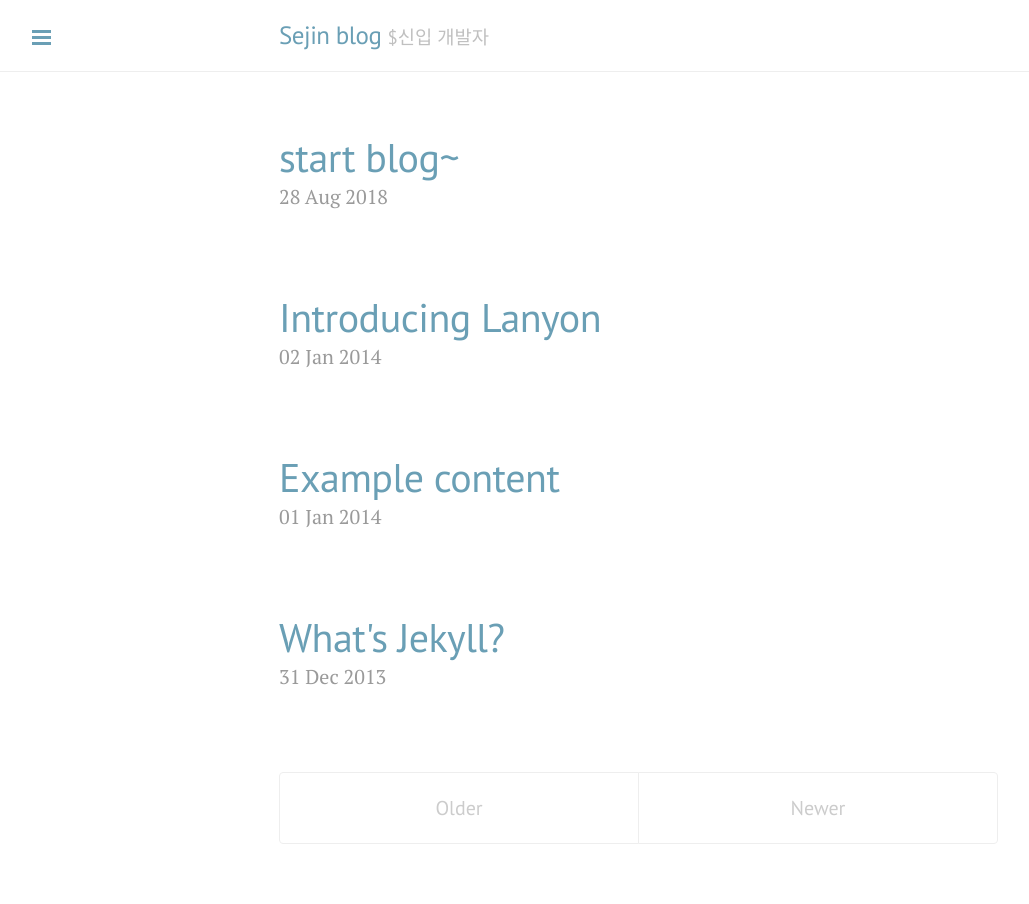
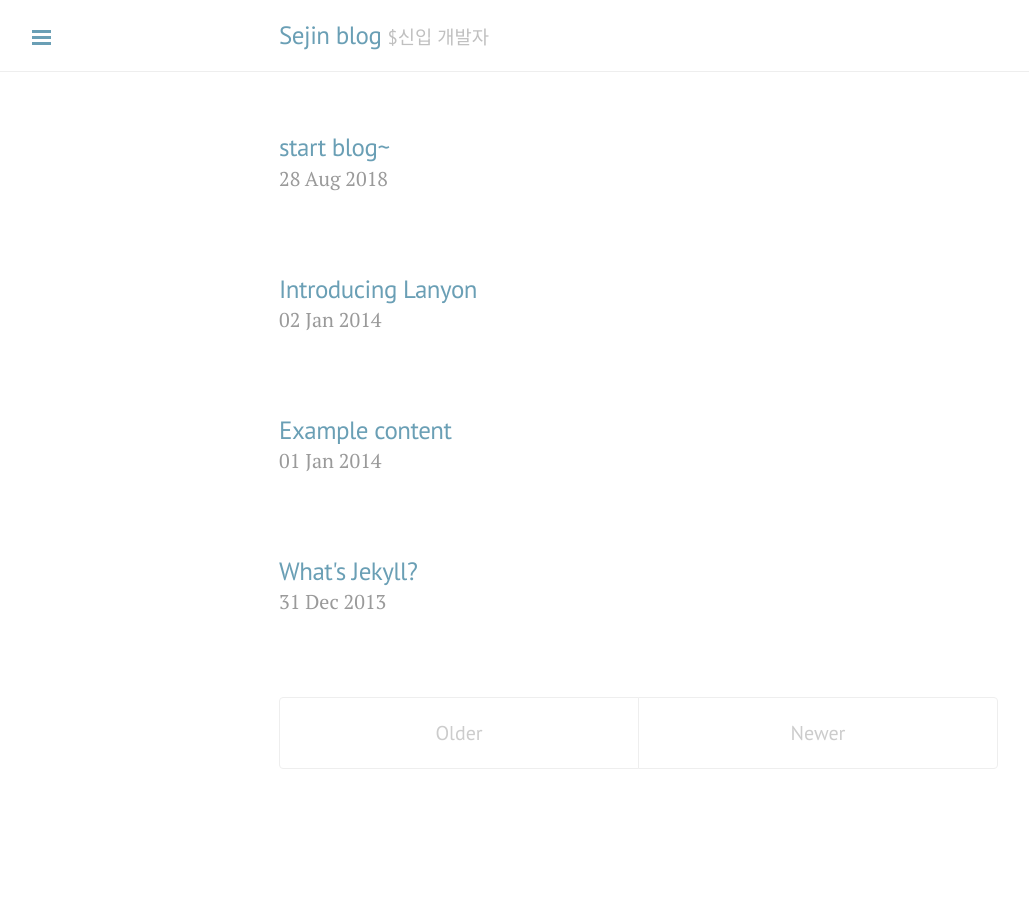
Before and after one commit to sjra119/sjra119.github.io, a Jekyll site: the page built from index.html, in a window 1280 px wide. Shown: the whole page, without its empty margins (1-1030 px from the left). Built offline with Jekyll 4.4.1, drawn with Linux system fonts in a browser that asks for light colours; Markdown is read by kramdown in place of the engine named in the settings; the list of posts is cut into pages by our own code.

Commit message:
update default

```diff
--- a/index.html
+++ b/index.html
@@ -6,14 +6,15 @@ layout: default
   {% for post in paginator.posts %}
 
   <div class="post">
-    <h1 class="post-title">
+    <h3 class="post-title">
       <a href="{{ post.url }}">
         {{ post.title }}
       </a>
-    </h1>
+    </h3>
 
     <span class="post-date">{{ post.date | date_to_string }}</span>
 
+    <!--{{ post.content }}-->
   </div>
   {% endfor %}
 </div>
```
